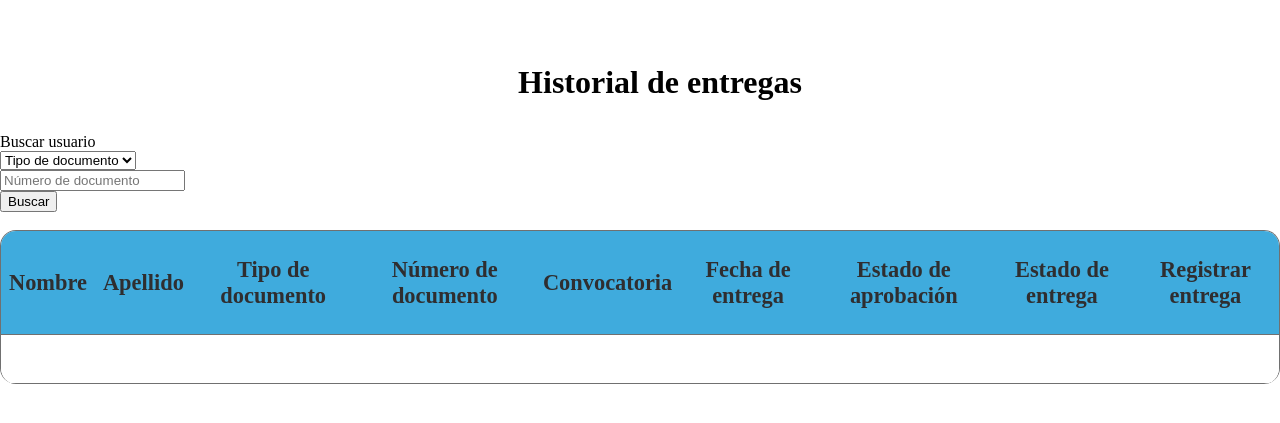
After one commit to GaleanoJulian/Sirim, a PHP site: page /inicio-sesion/entrega-admin_volun.php in a window 1280 px wide. The commit adds this page. Shown: the top 423 px of the page. Run offline with PHP 8.4, Linux system fonts and the light colour scheme; lists and menus that the app fills with data are empty.

Commit message:
Mostrar paginas de entrega según usuario

```diff
--- a/inicio-sesion/css/style-insc-adm_vol.css
+++ b/inicio-sesion/css/style-insc-adm_vol.css
@@ -38,6 +38,7 @@ main.inscription-main{
     display: flex;
     justify-content: center;
     align-items: center;
+    margin-right: 5%;
 }
 
 .inscribir-conv{
--- /dev/null
+++ b/inicio-sesion/entrega-admin_volun.php
@@ -0,0 +1,64 @@
+<!DOCTYPE html>
+<html lang="en">
+<head>
+    <meta charset="UTF-8">
+    <meta http-equiv="X-UA-Compatible" content="IE=edge">
+    <meta name="viewport" content="width=device-width, user-scalable=no initial-scale=1.0, maximum-scale=1.0, minimum-scale=1.0">
+    <title>Sesión</title>
+    <link rel="stylesheet" href="./css/style-entrega-admin_volun.css">
+</head>
+
+<body>
+    <header>
+        <h1>Historial de entregas</h1>
+    </header>
+
+    <main>
+        <div>
+            <label for="buscar-user">
+                <span>Buscar usuario</span>
+                <div class="input-box_doc">
+                    <div class="column">
+                      <div class="select-box">
+                            <select>
+                                <option hidden>Tipo de documento</option>
+                                <option>C.C.</option>
+                                <option>C.E.</optio>
+                                <option>Pasaporte</option>
+                            </select>
+                    </div>
+                      <input type="text" placeholder="Número de documento" required />
+                </div>
+            </label>
+        <button type="submit" class="inscribirse-btn">Buscar</button>
+        </div><br>
+        <section class="entrega-user">
+            <table>
+                <thead>
+                    <th>Nombre</th>
+                    <th>Apellido</th>
+                    <th>Tipo de documento</th>
+                    <th>Número de documento</th>
+                    <th>Convocatoria</th>
+                    <th>Fecha de entrega</th>
+                    <th>Estado de aprobación</th>
+                    <th>Estado de entrega</th>
+                    <th>Registrar entrega</th>
+                </thead>
+                <tr>
+                    <td></td>
+                    <td></td>
+                    <td></td>
+                    <td></td>
+                    <td></td>
+                    <td></td>
+                    <td></td>
+                    <td></td>
+                    <td></td>
+                </tr>
+            </table>
+        </section>
+    </main>
+
+</body>
+</html>
--- a/inicio-sesion/sesion.php
+++ b/inicio-sesion/sesion.php
@@ -80,7 +80,7 @@ if($varsesion==null || $varsesion==''){ //un if para preguntar en donde si la va
             <div class="separator"></div>
 
             <div class="item">
-                <a href="./entrega-usuario.html">
+                <a href="../conexion-y-logica/mostrar_entrega-user.php">
                     <div class="icon"><img src="images/entrega.png" alt=""></div>
                     <div class="title"><span>Entrega de mercados</span></div>
                 </a>
```
Also changed, not shown: conexion-y-logica/mostrar_entrega-user.php (added, +19 -0 lines), inicio-sesion/css/stylesesion.css (+6 -6 lines), inicio-sesion/entrega-beneficiario.php (added, +34 -0 lines).
